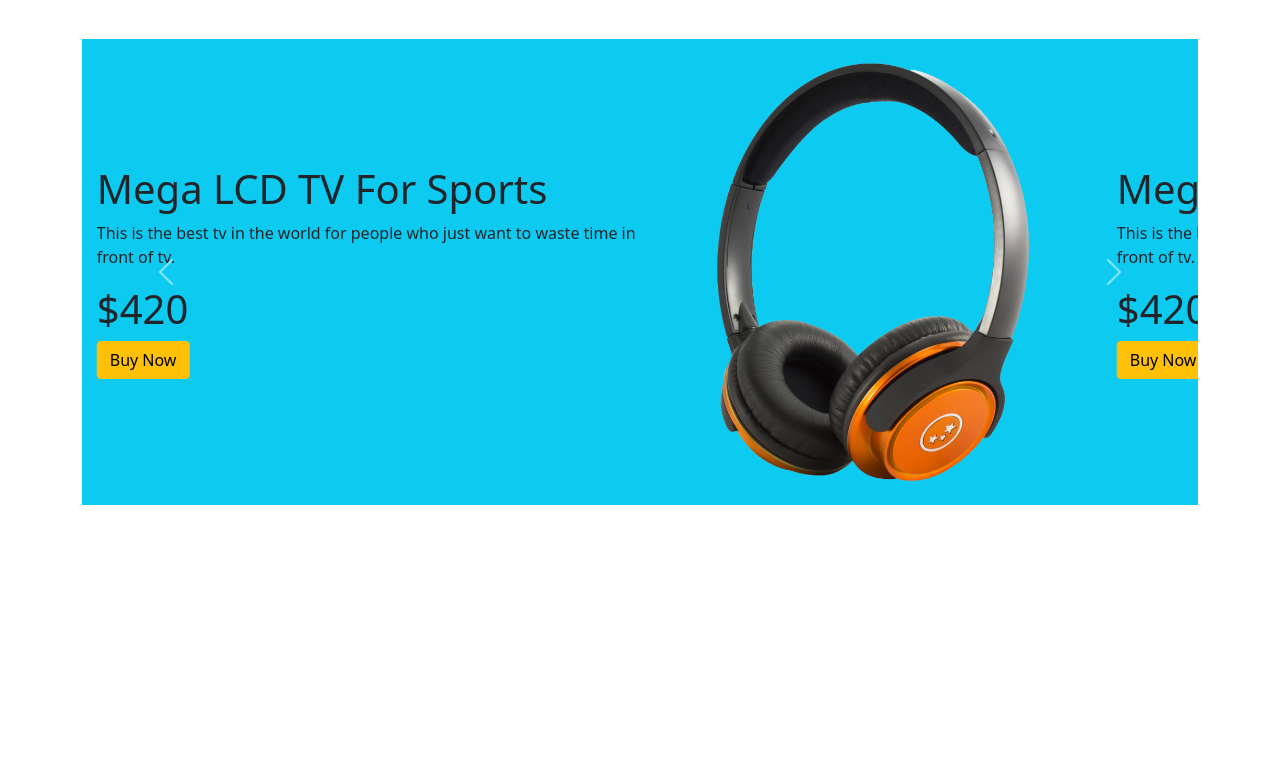
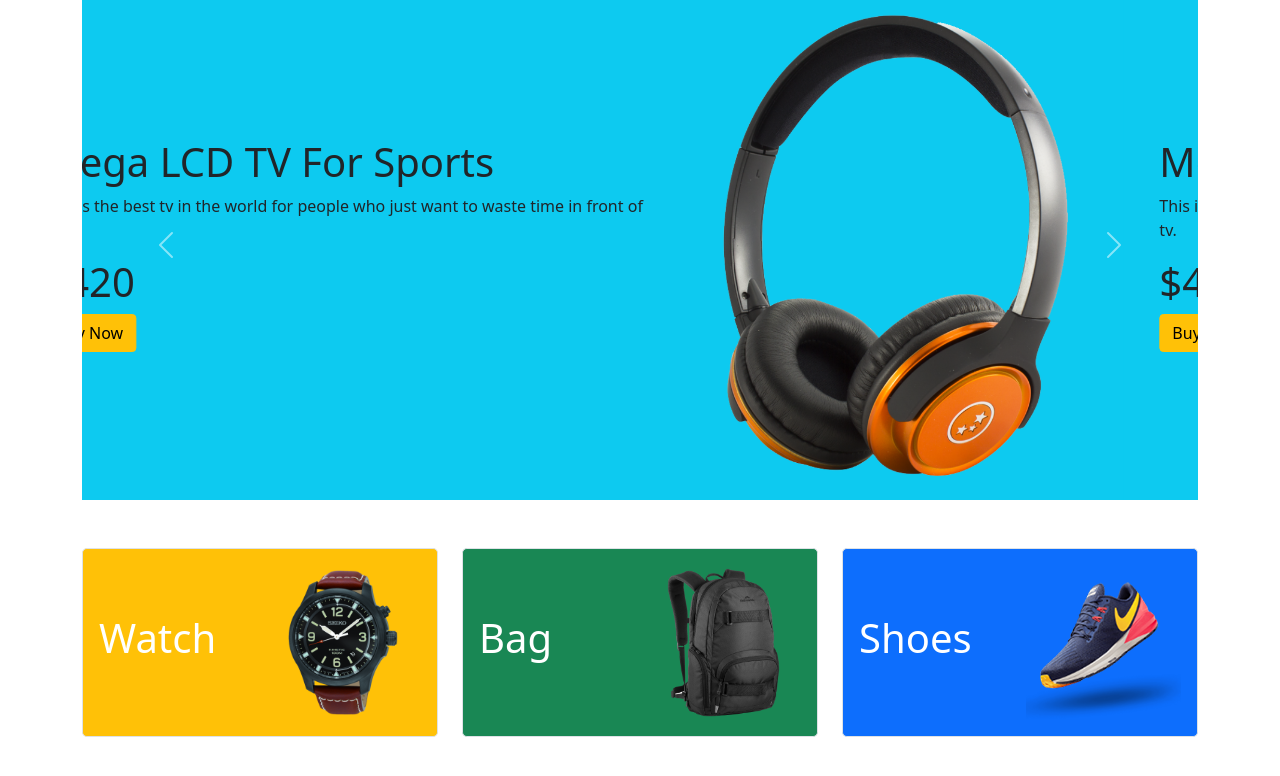
Before and after one commit to hasanmehedi44/restart_pand_13, a plain HTML site: page index.html in a window 1280 px wide. Shown: the part 66-842 px from the top of the page. Before the commit the page ends 800 px from the top, so only its background shows below. Drawn offline with nearby package versions, Linux system fonts and the light colour scheme.

Commit message:
categories bootstrap done

```diff
--- a/index.html
+++ b/index.html
@@ -47,7 +47,7 @@
           <!-- image slider start -->
           <div class="container">
             <div id="carouselExampleControls" class="carousel slide" data-bs-ride="carousel">
-                <div class="carousel-inner p-5">
+                <div class="carousel-inner">
                   <div class="carousel-item active">
                       <div class="row bg-info bg-gradientd-flex align-items-center p-4 ">
                           <div class="col-lg-7">
@@ -105,7 +105,32 @@
 
     <!-- main start -->
     <main>
-
+        <!-- categories start -->
+        <section>
+            <div class="container my-5">
+                <div class="row g-4">
+                  <div class="col-lg-4">
+                    <div class=" d-flex align-items-center justify-content-between p-3 border rounded-3 bg-warning">
+                        <h1 class="text-white">Watch</h1>
+                        <img src="images/categories/watch.png" alt="">
+                    </div>
+                  </div>
+                  <div class="col-lg-4">
+                    <div class=" d-flex align-items-center justify-content-between p-3 border rounded-3 bg-success">
+                        <h1 class="text-white">Bag</h1>
+                        <img src="images/categories/bag.png" alt="">
+                    </div>
+                  </div>
+                  <div class="col-lg-4">
+                    <div class=" d-flex align-items-center justify-content-between p-3 border rounded-3 bg-primary">
+                        <h1 class="text-white">Shoes</h1>
+                        <img src="images/categories/shoes.png" alt="">
+                    </div>
+                  </div>
+                </div>
+              </div>
+        </section>
+        <!-- categories end -->
     </main>
     <!-- main end -->
 
```
